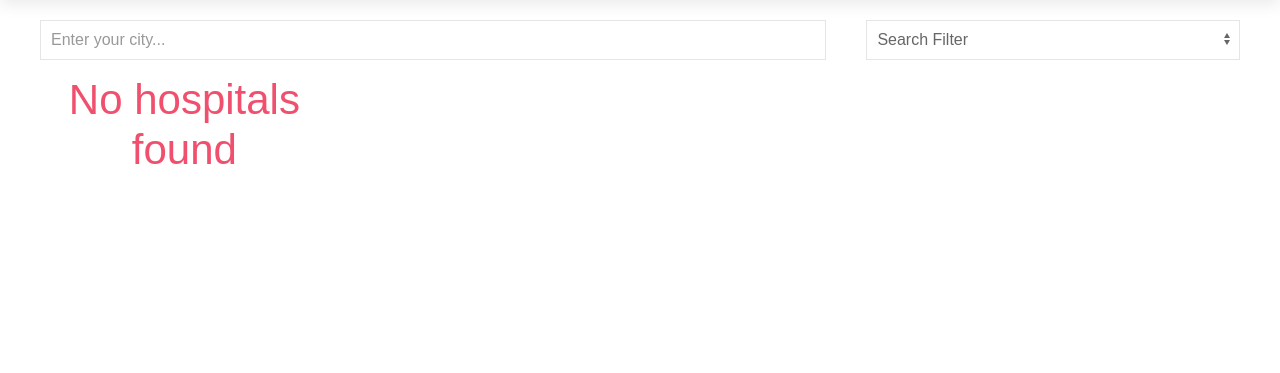
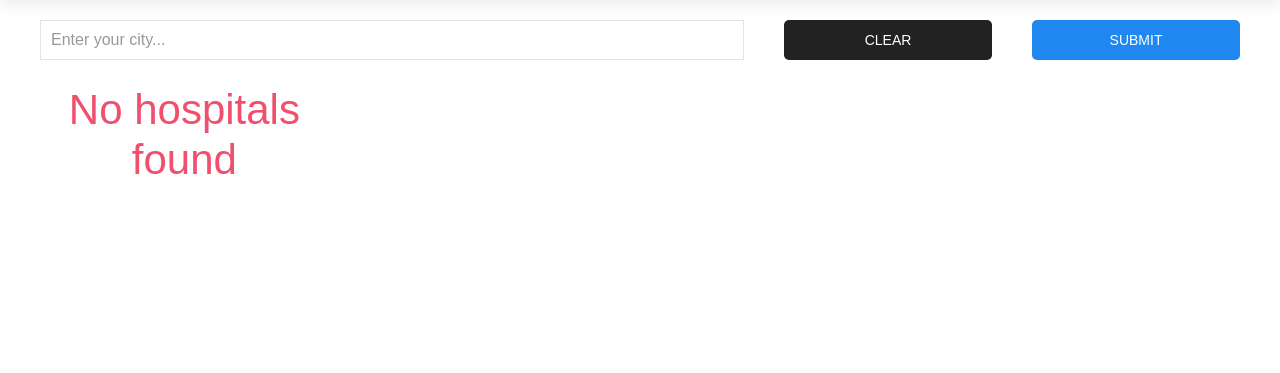
Before and after one commit to mohitkyadav/calldoc, a Django app: template hospital/templates/hospital/hospital-list.html in a window 1280 px wide. Shown: the part 80-453 px from the top of the page. Run offline with Django 3.2, Linux system fonts and the light colour scheme; the template is opened without the code that fills it: values that come from a table or form of the project are taken from there, others are empty; parts of the project's set-up code (start-up, migrations or seed data) failed here and were passed over; some libraries are stand-ins or nearby versions; some web fonts are replaced.

Commit message:
handle post search request

```diff
--- a/hospital/templates/hospital/hospital-list.html
+++ b/hospital/templates/hospital/hospital-list.html
@@ -7,18 +7,21 @@
 
 {% block body %}
     <div class="uk-container uk-margin-top">
-        <div class="uk-margin-small uk-grid-match" uk-grid>
-            <div class="uk-inline uk-width-2-3@s">
-                <input class="uk-input" id="search-box-city" type="text" placeholder="Enter your city..." data-suggest-url="{% url 'ajax_autocomplete' %}">
+        <form action="/hospital/list/" method="post" class="uk-margin-small uk-grid-match" uk-grid>
+            {% csrf_token %}
+            <div class="uk-inline uk-width-3-5@s">
+                <input class="uk-input" name="search_box_city" id="search_box_city" type="text" placeholder="Enter your city..." data-suggest-url="{% url 'ajax_autocomplete' %}"
+                {% if search_box_city_value %}
+                    value="{{ search_box_city_value }}"
+                {% endif %}>
             </div>
-            <div class="uk-inline uk-width-1-3@s">
-                <select class="uk-select" id="form-horizontal-select">
-                    <option value="0">Search Filter</option>
-                    <option value="1">Hospitals</option>
-                    <option value="2">Doctors</option>
-                </select>
+            <div class="uk-width-1-5@s">
+                <input class="uk-button uk-button-secondary uk-margin-small-bottom uk-border-rounded" type="reset" value="Clear"/>
             </div>
-        </div>
+            <div class="uk-width-1-5@s">
+                <input class="uk-button uk-button-primary uk-border-rounded uk-margin-small-bottom" type="submit" value="Submit" />
+            </div>
+        </form>
         <div class="uk-child-width-1-4@m uk-grid-small uk-grid-match" uk-grid>
             {% if hospitals %}
                 {% for hospital in hospitals %}
@@ -56,7 +59,7 @@
     </div>
 
     <script>
-        $("#search-box-city").on('keyup', function(){
+        $("#search_box_city").on('keyup', function(e){
             let value = $(this).val();
             let url = $("#search-box-city").attr("data-suggest-url");
             $.ajax({
```
Also changed, not shown: hospital/views.py (+9 -0 lines).
